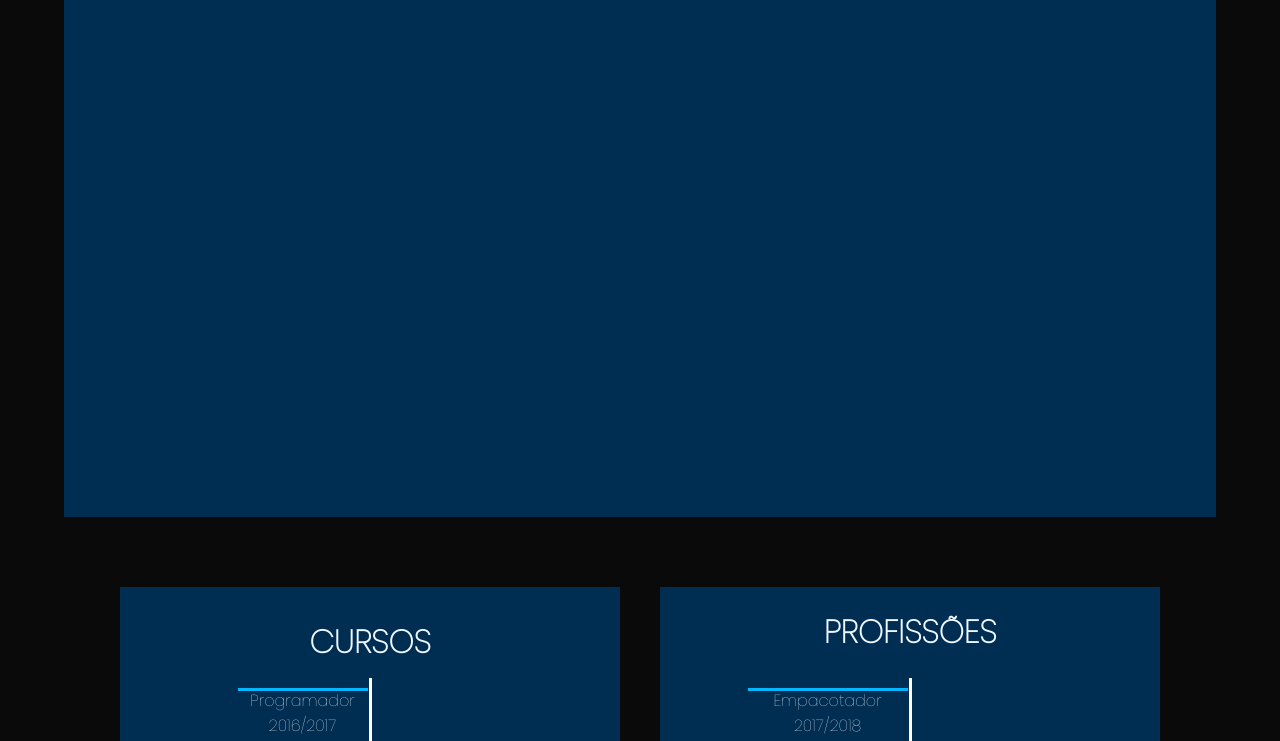
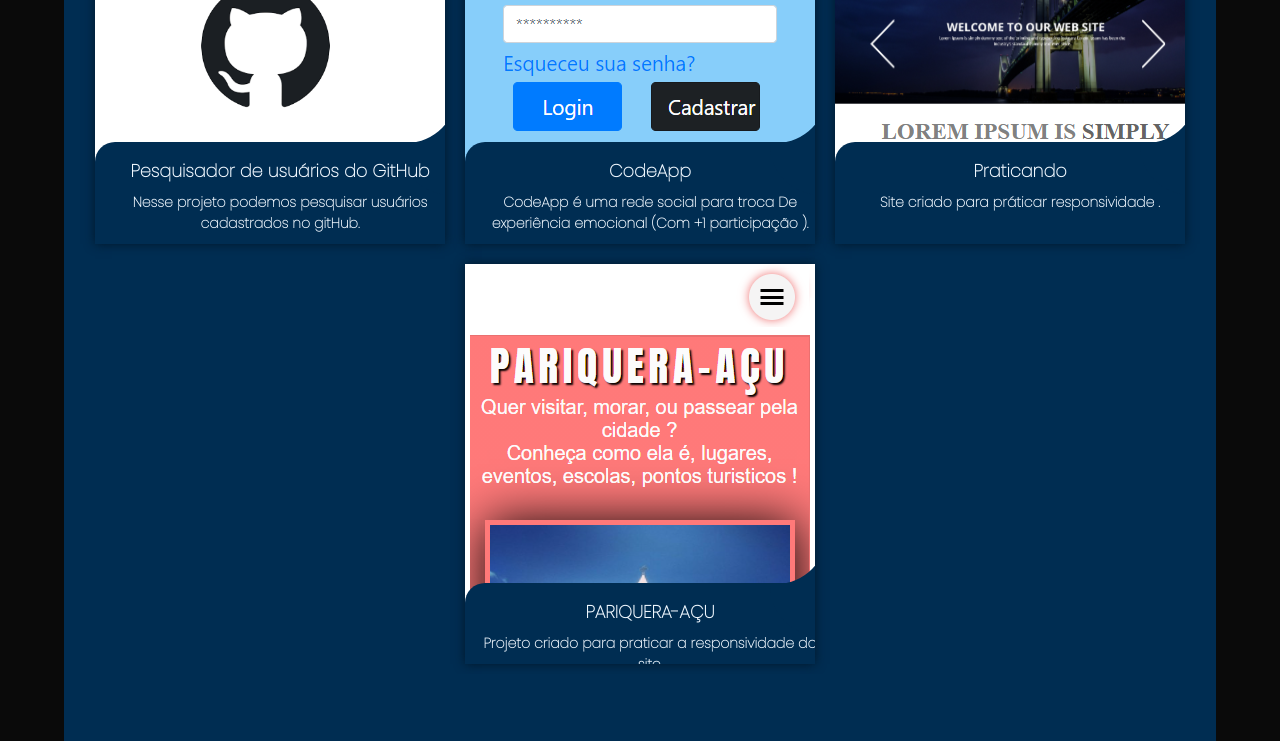
Before and after one commit to GilmarAlves99/Portfolio-2022-2023, a plain HTML site: page index.html in a window 1280 px wide. Shown: the part 735-1476 px from the top of the page. Drawn offline with nearby package versions, Linux system fonts and the light colour scheme.

Commit message:
Finalizando layout

```diff
--- a/css/style.css
+++ b/css/style.css
@@ -10,6 +10,10 @@
             --fontmedia: 24px;
             --fontMobile: 1rem;
             --espaco: 3px;
+        }
+
+        html {
+            scroll-behavior: smooth;
         }
 
         body {
@@ -42,8 +46,7 @@
             flex-direction: row;
             justify-content: space-around;
             top: 0px;
-            height: 80px;
-            position: relative;
+            height: 60px;
         }
 
         .nav-list {
@@ -107,7 +110,7 @@
         }
 
         .sobre {
-            padding: 50px 0px;
+            padding: 40px 0;
             position: relative;
             display: flex;
             width: 100%;
@@ -116,20 +119,17 @@
         }
 
         .parte1 {
-            padding: 50px 0;
-            display: flex;
             flex: 1;
+            justify-content: center;
+            align-items: center;
+            flex-direction: column;
             width: 70%;
-            flex-direction: column;
         }
 
         .parte2 {
+            text-align: center;
             animation-name: animaSobre;
             animation-duration: 7s;
-            display: flex;
-            justify-content: center;
-            align-items: center;
-            flex-direction: column;
             flex: 1;
         }
 
@@ -148,6 +148,12 @@
             background-size: cover;
             background-blend-mode: darken;
             transition: 1s
+        }
+
+        .parte3 {
+            position: relative;
+            width: 100%;
+            background-color: aquamarine;
         }
 
         .icons {
@@ -194,21 +200,109 @@
             animation: blinkCursor 800ms steps(40) infinite normal, typing 3s steps(40) 3s normal both;
         }
 
+        .animacoes {
+            animation-name: animaSobre;
+            animation-duration: 7s;
+        }
+
         .projetos {
+            text-align: center;
+            width: 100%;
+            height: 100%;
+            position: relative;
             background-color: #002d52;
-            width: 100%;
-            height: 600px;
-            position: relative;
-            margin-top: 50px;
             display: flex;
             flex-wrap: wrap;
             justify-content: center;
         }
 
+        .meusprojetos {
+            box-shadow: 0px 0px 10px #011729;
+            margin: 10px;
+            background: url('../img/GITHUB-PROFILE2.png') center no-repeat;
+            background-size: cover;
+            overflow: hidden;
+            border-radius: 00px;
+            font-weight: 700;
+            position: relative;
+            width: 350px;
+            height: 400px;
+        }
+
+        .meusprojetos:nth-child(2) {
+            background: url('../img/codeapp.png') center no-repeat;
+        }
+
+        .meusprojetos:nth-child(3) {
+            background: url('../img/webword.png') center no-repeat;
+        }
+
+        .meusprojetos:nth-child(4) {
+            background: url('../img/pariquera.png') center no-repeat;
+        }
+
+        .conteudo-projetos {
+            position: absolute;
+            bottom: 0;
+            left: 0;
+            width: 100%;
+            padding: 10px;
+            background-color: #002d52;
+            border-top-left-radius: 20px;
+            transform: translateY(70px);
+            transition: transform 0.25s;
+        }
+
+        .conteudo-projetos::before {
+            content: "";
+            position: absolute;
+            top: -47px;
+            right: -35px;
+            z-index: -5;
+            width: 100px;
+            height: 100px;
+            transform: rotate(-175deg);
+            border-radius: 50%;
+            box-shadow: inset 48px 48px #002d52;
+        }
+
+        .conteudo-projetos h3,
+        .conteudo-projetos span,
+        .conteudo-projetos p {
+            padding: 0 5px;
+        }
+
+        .conteudo-projetos h3 {
+            font-size: 1.1em;
+            line-height: 5px;
+            letter-spacing: 0px;
+        }
+
+        .conteudo-projetos span {
+            display: block;
+            font-size: 14px;
+        }
+
+        .conteudo-projetos p {
+            font-size: 14px;
+            opacity: 0;
+            transition: opacity 0.25s;
+        }
+
+        .meusprojetos:hover .conteudo-projetos {
+            transform: translateY(0);
+        }
+
+        .meusprojetos:hover .conteudo-projetos p {
+            opacity: 1;
+            transition-delay: 0.25s;
+        }
+
         .roadmap {
             width: 100%;
             position: relative;
-            margin-top: 50px;
+            padding: 50px 0;
+            background-color: #002d52;
             display: flex;
             flex-wrap: wrap;
             justify-content: center;
@@ -221,7 +315,6 @@
             flex-wrap: wrap;
             width: 500px;
             margin: 20px;
-            background-color: #002d52;
             height: 500px;
             flex-direction: column;
             align-items: center;
@@ -348,7 +441,7 @@
         }
 
         footer {
-            background-color: aqua;
+            background-color: #002d52;
             width: 100%;
             top: 0px;
             height: 300px;
@@ -417,9 +510,10 @@
                 text-align: center;
                 width: 80%;
             }
+            /*
             .sobre {
-                padding: 20px 0px;
-            }
+                padding: 90px 0px;
+            }*/
             h1.nome {
                 font-size: 2em;
                 left: 20px;
@@ -430,8 +524,9 @@
                 font-size: 16px;
             }
             .nav-list {
+                display: none;
                 background-color: red;
-                position: absolute;
+                /*
                 top: 7vh;
                 width: 10vw;
                 height: 70vh;
@@ -439,8 +534,8 @@
                 flex-direction: column;
                 align-items: center;
                 justify-content: space-around;
-                z-index: 100;
-                transform: translateX(100%);
+                z-index: 1;
+                transform: translateX(100%);*/
             }
             .nav-list li {
                 margin-left: 0px;
--- a/index.html
+++ b/index.html
@@ -15,7 +15,7 @@
     <div class="content">
 
         <header>
-            <nav>
+            <nav cla>
 
                 <a href="/" class="logo">GZA</a>
                 <div class="mobile-menu">
@@ -27,7 +27,7 @@
 
                     <li><a href="/">Inicio</a></li>
                     <li><a href="/">Sobre</a></li>
-                    <li><a href="/">Projetos</a></li>
+                    <li><a href="#projetos">Projetos</a></li>
                     <li><a href="/">Redes Sociais</a></li>
 
 
@@ -40,6 +40,7 @@
         <div class="container">
 
             <div class="meio">
+
                 <div class="sobre">
                     <div class="parte1">
                         <h1 class="nome">Gilmar Zezilia Alves</h1>
@@ -55,10 +56,46 @@
                             Lorem ipsum dolor sit amet consectetur adipisicing elit. Soluta quaerat vel quisquam laborum deleniti neque delectus impedit, perspiciatis sed enim vero ad, eveniet, temporibus tenetur eius. Vel maiores obcaecati ratione.
                         </p>
                     </div>
+                    <div class="parte3"></div>
+                </div>
+                <div class="animacoes">
+                    <div class="projetos" id="projetos">
+
+
+                        <article class="meusprojetos">
+                            <div class="conteudo-projetos">
+                                <h3>Pesquisador de usuários do GitHub</h3>
+                                <span>Nesse projeto podemos pesquisar usuários cadastrados no gitHub.</span>
+                                <p>O que foi ultilizado : API do GitHub, React.Js, JavaScript !</p>
+                            </div>
+                        </article>
+
+                        <article class="meusprojetos">
+                            <div class="conteudo-projetos">
+                                <h3>CodeApp</h3>
+                                <span>CodeApp é uma rede social para troca De experiência emocional (Com +1 participação ).</span>
+                                <p>O que foi ultilizado : Html, Css, Php, Mysqli, PhpMailer !</p>
+                            </div>
+                        </article>
+
+                        <article class="meusprojetos">
+                            <div class="conteudo-projetos">
+                                <h3>Praticando</h3>
+                                <span>Site criado para práticar responsividade .</span>
+                                <p>O que foi ultilizado : Html, Css, slick biblioteca JavaScript (Feito a partir de um tutorial no youtube).</p>
 
                             </div>
-                <div class="projetos">
-                    <h1>PROJETOS</h1>
+                        </article>
+                        <article class="meusprojetos">
+                            <div class="conteudo-projetos">
+                                <h3>PARIQUERA-AÇU</h3>
+                                <span>Projeto criado para praticar a responsividade do site.</span>
+                                <p>O que foi ultilizado : Html, Css !</p>
+                            </div>
+                        </article>
+
+
+
                     </div>
                     <div class="roadmap">
 
@@ -72,29 +109,20 @@
                             <h1>PROFISSÕES</h1>
                             <p class="linhaprofissoes"></p>
                             <p class="linhaprofissoes2"></p>
-
                         </div>
                     </div>
-
                     <div class="contatos"></div>
-
                     <footer>
                         <div class="redesSociais">
                             <i class="uil uil-github icons"></i>
                             <i class="uil uil-linkedin icons"></i>
                             <i class="uil uil-envelope-edit icons"></i>
-
                         </div>
-
                     </footer>
                 </div>
-
-
-
             </div>
-
         </div>
-
+    </div>
     <script src="js/mobile-menu-navbar.js"></script>
 </body>
 
```
Also changed, not shown: css/keyframes.css (+4 -4 lines), img/279504054_5458894477495601_6216859975966137083_n.jpg (deleted), img/4745725_code_development_github_open-source_programming_icon.svg (added), img/GITHUB-PROFILE.png (added), img/GITHUB-PROFILE2.png (added), img/codeapp.png (added), img/css.svg (added), img/git.svg (added), img/html5.svg (added), img/javascript.svg (added), img/jogoDaMemoria.png (added), img/mysql_icon.svg (added), img/pariquera.png (added), img/php.svg (added), 1 more files. Lines whose indentation alone changed are shown as unchanged.
